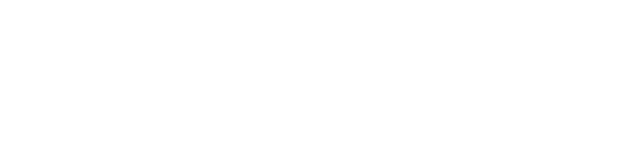
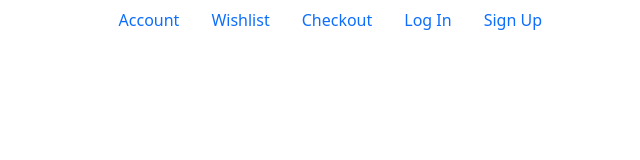
Before and after one commit to Sergiiko2/magazine, a website: page index.html in a window 1280 px wide. Shown: the whole page, without its empty margins (640-1280 px from the left). Drawn offline with nearby package versions, Linux system fonts and the light colour scheme.

Commit message:
Создал 5 навигационных кнопок в разделе (header)

```diff
--- a/index.html
+++ b/index.html
@@ -8,8 +8,32 @@
 </head>
 <body>
 
-
-
+<div class="header">
+    <div class="container">
+        <div class="row">
+            <div class="col-lg-5 col-sm-5"></div>
+            <div class="col-lg-7 col-sm-7">
+                <ul class="nav justify-content-end">
+                    <li class="nav-item">
+                        <a class="nav-link" href="#">Account</a>
+                    </li>
+                    <li class="nav-item">
+                        <a class="nav-link" href="#">Wishlist</a>
+                    </li>
+                    <li class="nav-item">
+                        <a class="nav-link" href="#">Checkout</a>
+                    </li>
+                    <li class="nav-item">
+                        <a class="nav-link" href="#">Log In</a>
+                    </li>
+                    <li class="nav-item">
+                        <a class="nav-link" href="#">Sign Up</a>
+                    </li>
+                </ul>
+            </div>
+        </div>
+    </div>
+</div>
 
 
 
```
